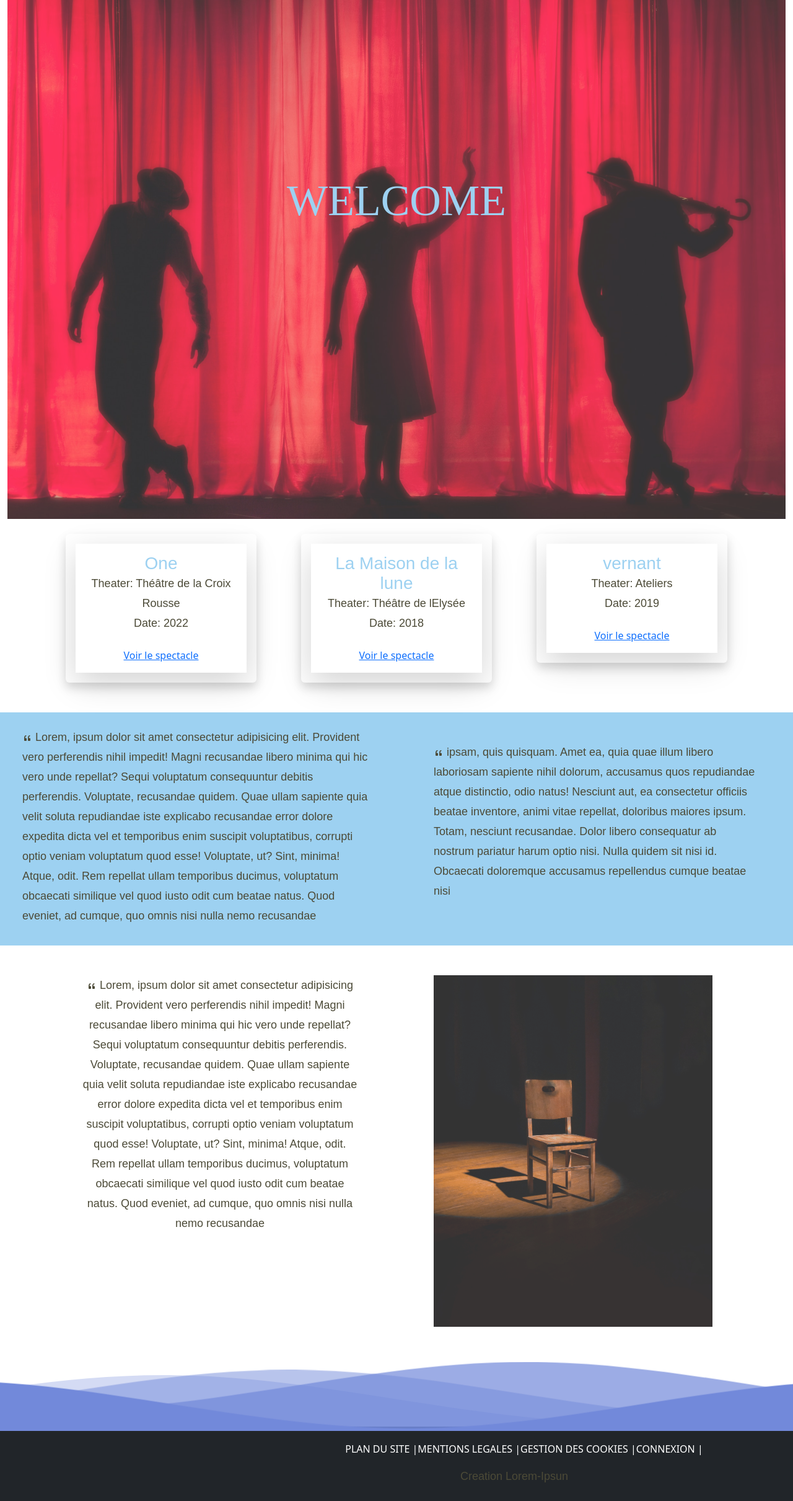
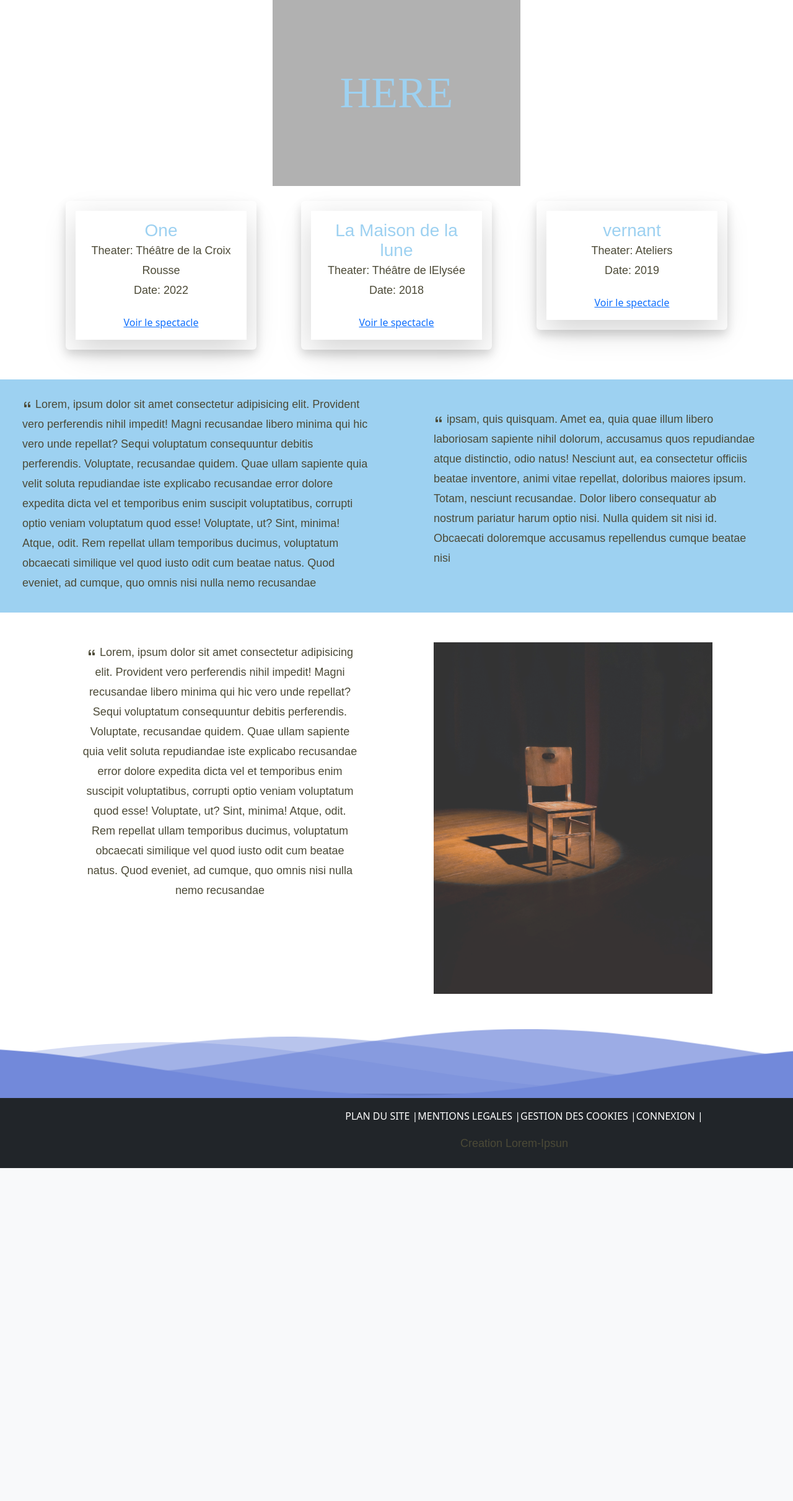
Before and after one commit to Hrissy-art/PHP_theater_project, a PHP site: page / in a window 1280 px wide. Shown: the part 76-2497 px from the top of the page at 62% size. After the commit the page ends 1960 px from the top, so only its background shows below. Run offline with PHP 8.4, Linux system fonts and the light colour scheme; grey boxes are pictures that could not be loaded.

Commit message:
Major changes

```diff
--- a/actualites.php
+++ b/actualites.php
@@ -5,8 +5,6 @@
       <div class="owl-carousel owl-theme">
         <img class="owl-lazy" data-src="img/artists-middle.jpg"  class="img-fluid" alt="artists-playing" >
         <img class="owl-lazy" data-src="img/circus-small.jpg"  class="img-fluid" alt="artists-playing" >
-
-
 
         <img class="owl-lazy" data-src="img/artists-middle.jpg"  class="img-fluid" alt="artists-playing" >
         <img class="owl-lazy" data-src="img/circus-small.jpg"  class="img-fluid" alt="artists-playing" >
--- a/index.php
+++ b/index.php
@@ -1,11 +1,12 @@
 <?php require_once 'layout/header.php';
 require_once 'table-shows.php'; ?>
 
-
-  <div class="container-fluid main-pic">
-    <img src="img/artists-big.jpg"  class="img-fluid img-principal" alt="theater hall" />
-    <div class="centered"><h1 class="font-sans-serif animate-character font-italic">Welcome</h1></div>
+<div class="container main-pic">
+    <img src="img/ballet_grand.jpg" class="img-fluid img-principal" alt="theater hall" />
+    <div class="centered">
+        <h1 class="font-sans-serif animate-character font-italic index-title">HERE</h1>
     </div>
+</div>
 
   <div class="container " >
     <div class="row">
--- a/table-shows.php
+++ b/table-shows.php
@@ -3,7 +3,7 @@
 require_once "classes/Show.php";
 require_once "layout/header.php";
 require_once "layout/nav.php";
-
+// instanciation de la calsse
 $shows = [
     new Show(1,'One', 'Théâtre de la Croix Rousse', 2022,"img/circus-small.jpg"  ),
     new Show(2,'La Maison de la lune', 'Théâtre de lElysée', 2018, "img/chair-small.jpg"),
```
Also changed, not shown: about.php (deleted, +0 -16 lines), README.md, admin/actu-creation.php (deleted), admin/deconnexion.php (deleted), config/db.ini (deleted).
